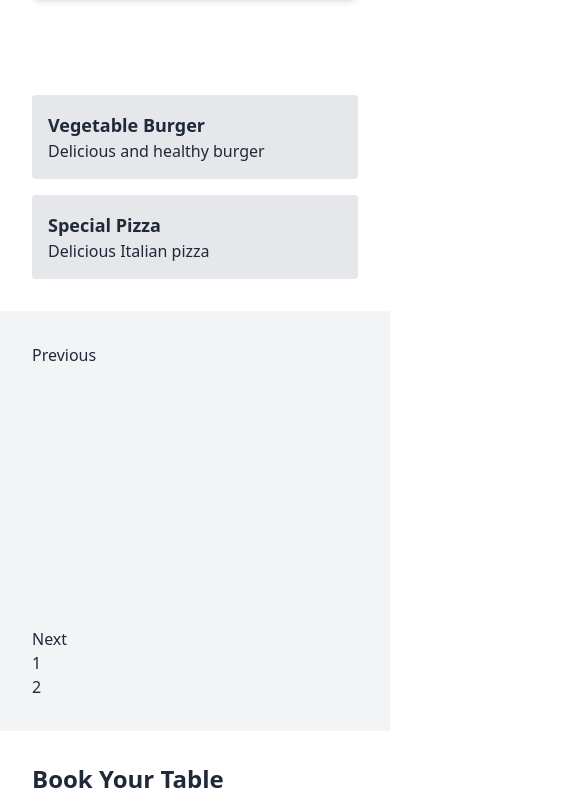
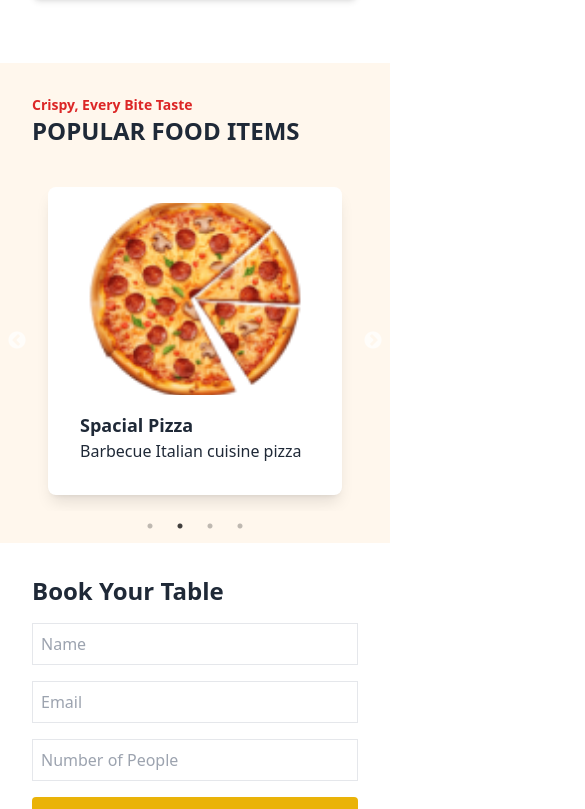
Before and after one commit to seyam14/softnio-resturant-test, a React (Vite) app: page / in a window 390 px wide. Shown: the part 1591-2400 px from the top of the page, 585 px wide, since content can reach past the window. Built offline with nearby package versions, Linux system fonts and the light colour scheme.

Commit message:
food items

```diff
--- a/src/Pages/Home/Home.jsx
+++ b/src/Pages/Home/Home.jsx
@@ -11,9 +11,8 @@ const Home = () => {
            <Hero></Hero>
            <About></About>
            <FoodItems></FoodItems>
+           <BookingForm></BookingForm>
            <Testimonials></Testimonials>
-           <BookingForm></BookingForm>
-
         </div>
     );
 };
--- a/src/components/FoodItems/FoodItems.jsx
+++ b/src/components/FoodItems/FoodItems.jsx
@@ -1,18 +1,69 @@
+import React from 'react';
+import Slider from 'react-slick';
+import "slick-carousel/slick/slick.css";
+import "slick-carousel/slick/slick-theme.css";
+
+import image1 from "../../assets/Frame 1707478074.png";
+import image2 from "../../assets/pizza 1.png";
+import image3 from "../../assets/french-fries 1.png";
+import image4 from "../../assets/fried-shrimp-prawn-cake-white-plate 1.png";
+
 function FoodItems() {
   const foodItems = [
-      { name: 'Vegetable Burger', description: 'Delicious and healthy burger' },
-      { name: 'Special Pizza', description: 'Delicious Italian pizza' },
-      // Add more items as needed
+    { name: 'vegetables burger', description: 'Barbecue Italian cuisine pizza', imageUrl: image1 },
+    { name: 'Spacial Pizza ', description: 'Barbecue Italian cuisine pizza', imageUrl: image2 },
+    { name: 'Spacial French fries', description: 'Barbecue Italian cuisine', imageUrl: image3 },
+    { name: 'Cuisine Chicken', description: 'Japanese Cuisine Chicken', imageUrl: image4 },
+
   ];
 
+  const settings = {
+    dots: true,
+    infinite: true,
+    speed: 500,
+    slidesToShow: 4,
+    slidesToScroll: 1,
+    autoplay: true,
+    autoplaySpeed: 3000,
+    responsive: [
+      {
+        breakpoint: 1024,
+        settings: {
+          slidesToShow: 3,
+        },
+      },
+      {
+        breakpoint: 768,
+        settings: {
+          slidesToShow: 2,
+        },
+      },
+      {
+        breakpoint: 480,
+        settings: {
+          slidesToShow: 1,
+        },
+      },
+    ],
+  };
+
   return (
-      <section className="p-8 grid gap-4 grid-cols-1 sm:grid-cols-2 lg:grid-cols-4">
+    <section className="p-8 bg-orange-50">
+      <p className='text-sm text-red-600 font-bold'>Crispy, Every Bite Taste</p>
+      <h2 className="text-2xl font-bold mb-6 ">POPULAR FOOD ITEMS</h2>
+      <Slider {...settings}>
         {foodItems.map((item, index) => (
-          <div key={index} className="bg-gray-200 p-4 rounded">
+          <div key={index} className="p-4">
+            <div className="bg-base-100 p-4 rounded-lg shadow-lg">
+              <img src={item.imageUrl} alt={item.name} className="w-full h-48 object-cover rounded-t-lg" />
+              <div className="p-4">
                 <h3 className="text-lg font-bold">{item.name}</h3>
                 <p>{item.description}</p>
               </div>
+            </div>
+          </div>
         ))}
+      </Slider>
     </section>
   );
 }
```
Lines whose indentation alone changed are shown as unchanged.
